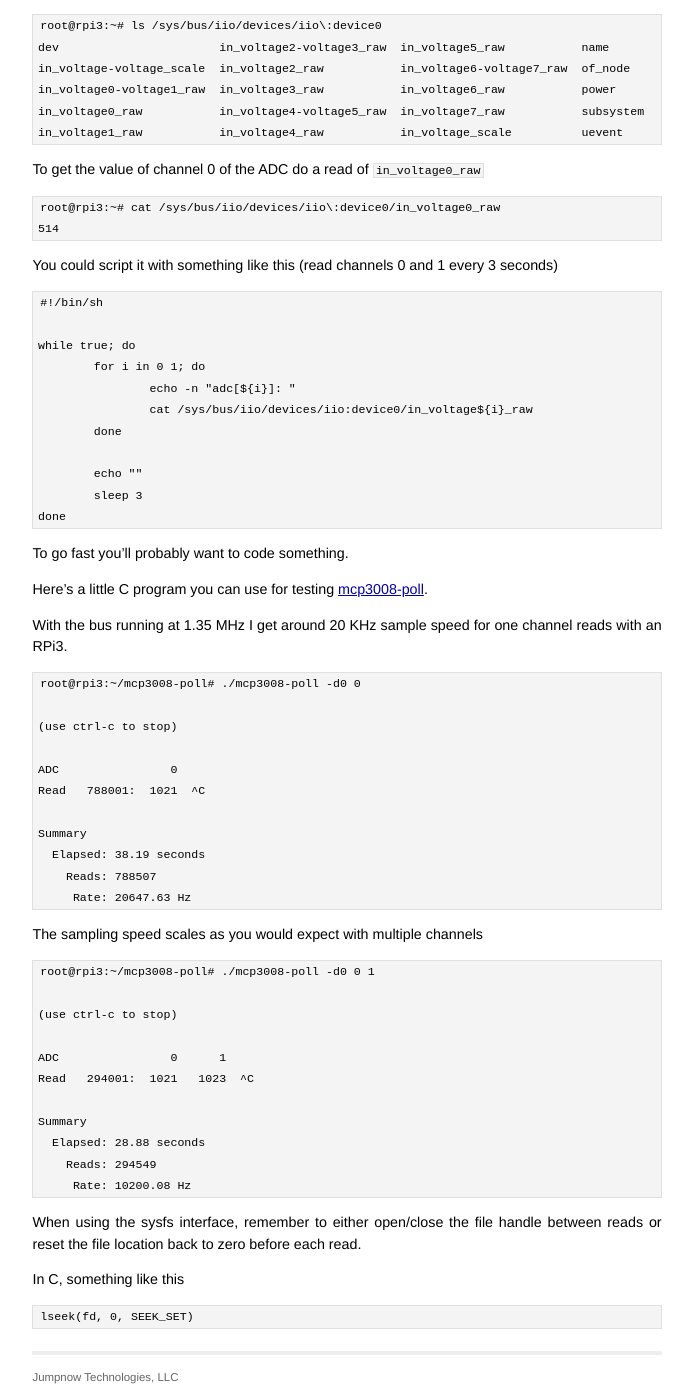
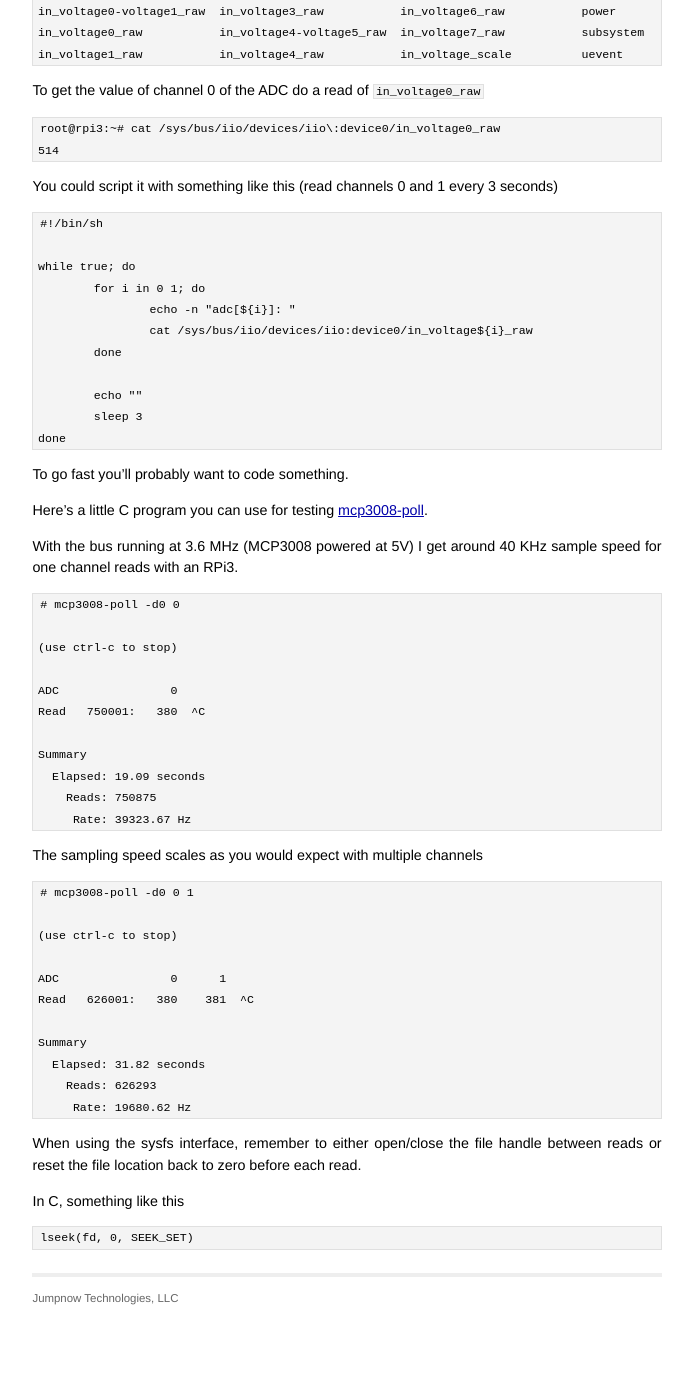
Before and after one commit to jumpnow/jumpnowtek-site, a Jekyll site: the page built from _posts/2017-01-28-Using-mcp3008-ADCs-with-Raspberry-Pis.md, in a window 1280 px wide and 1400 px high, scrolled down 2824 px. Shown: the whole window, without its empty margins (293-986 px from the left). Built offline with Jekyll 4.4.1, drawn with Linux system fonts in a browser that asks for light colours; after the commit the page ends 4145 px from its top, so only the background shows below that; some of the changed text lies outside the part shown.

Commit message:
Update rpi spi docs with clocks set correctly

```diff
--- a/_posts/2017-01-28-Using-mcp3008-ADCs-with-Raspberry-Pis.md
+++ b/_posts/2017-01-28-Using-mcp3008-ADCs-with-Raspberry-Pis.md
@@ -2,7 +2,7 @@
 layout: post
 title: Using MCP3008 ADCs with Raspberry Pis
 description: "Working with Microchip MCP3008 ADCs on the RPi"
-date: 2017-01-28 07:06:00
+date: 2017-01-31 08:54:00
 categories: rpi
 tags: [linux, rpi, mcp3008, adc]
 ---
@@ -47,8 +47,6 @@
 
 For this overlay, the two available parameters are for telling the driver the SPI bus and CS line where the MCP3008 is attached (mandatory) and the speed you want the SPI clock to run (optional, defaults to 1MHz).
 
-**NOTE:** To get a 1 MHz clock speed I needed to pass the kernel SPI driver a speed of 1.6 Mhz. I verified the clock with a scope. The scaling is linear so to get a 2 MHz clock, you can use 3.2 MHz. For 1.35MHz in the examples below, I am using 2.16 MHz as the driver setting.
-
 To use SPI on the RPis you need to enable it which you can do with this line in your `config.txt`
 
     dtparam=spi=on
@@ -66,13 +64,13 @@
 
 Here are some SPI0 examples
 
-**SPI0.0, default 1MHz clock**
+**SPI0.0, 1MHz clock**
 
-    dtoverlay=mcp3008:spi0-0-present
+    dtoverlay=mcp3008:spi0-0-present,spi0-0-speed=1000000
 
-**SPI0.0, 1.35Mhz clock**
+**SPI0.0, 3.6Mhz clock**
 
-    dtoverlay=mcp3008:spi0-0-present,spi0-0-speed=2160000
+    dtoverlay=mcp3008:spi0-0-present,spi0-0-speed=3600000
 
 **SPI0.1**
 
@@ -170,34 +168,33 @@
 
 Here's a little C program you can use for testing [mcp3008-poll][mcp3008-poll].
 
-With the bus running at 1.35 MHz I get around 20 KHz sample speed for one channel reads with an RPi3.
+With the bus running at 3.6 MHz (MCP3008 powered at 5V) I get around 40 KHz sample speed for one channel reads with an RPi3.
 
-    root@rpi3:~/mcp3008-poll# ./mcp3008-poll -d0 0
+    # mcp3008-poll -d0 0
 
     (use ctrl-c to stop)
 
     ADC                0
-    Read   788001:  1021  ^C
+    Read   750001:   380  ^C
 
     Summary
-      Elapsed: 38.19 seconds
-        Reads: 788507
-         Rate: 20647.63 Hz
-
+      Elapsed: 19.09 seconds
+        Reads: 750875
+         Rate: 39323.67 Hz
 
 The sampling speed scales as you would expect with multiple channels
 
-    root@rpi3:~/mcp3008-poll# ./mcp3008-poll -d0 0 1
+    # mcp3008-poll -d0 0 1
 
     (use ctrl-c to stop)
 
     ADC                0      1
-    Read   294001:  1021   1023  ^C
+    Read   626001:   380    381  ^C
 
     Summary
-      Elapsed: 28.88 seconds
-        Reads: 294549
-         Rate: 10200.08 Hz
+      Elapsed: 31.82 seconds
+        Reads: 626293
+         Rate: 19680.62 Hz
 
 When using the sysfs interface, remember to either open/close the file handle between reads or reset the file location back to zero before each read.
 
```
Also changed, not shown: _posts/2017-01-30-Analyzing-raspberry-pi-spi-performance.md (+165 -112 lines).
